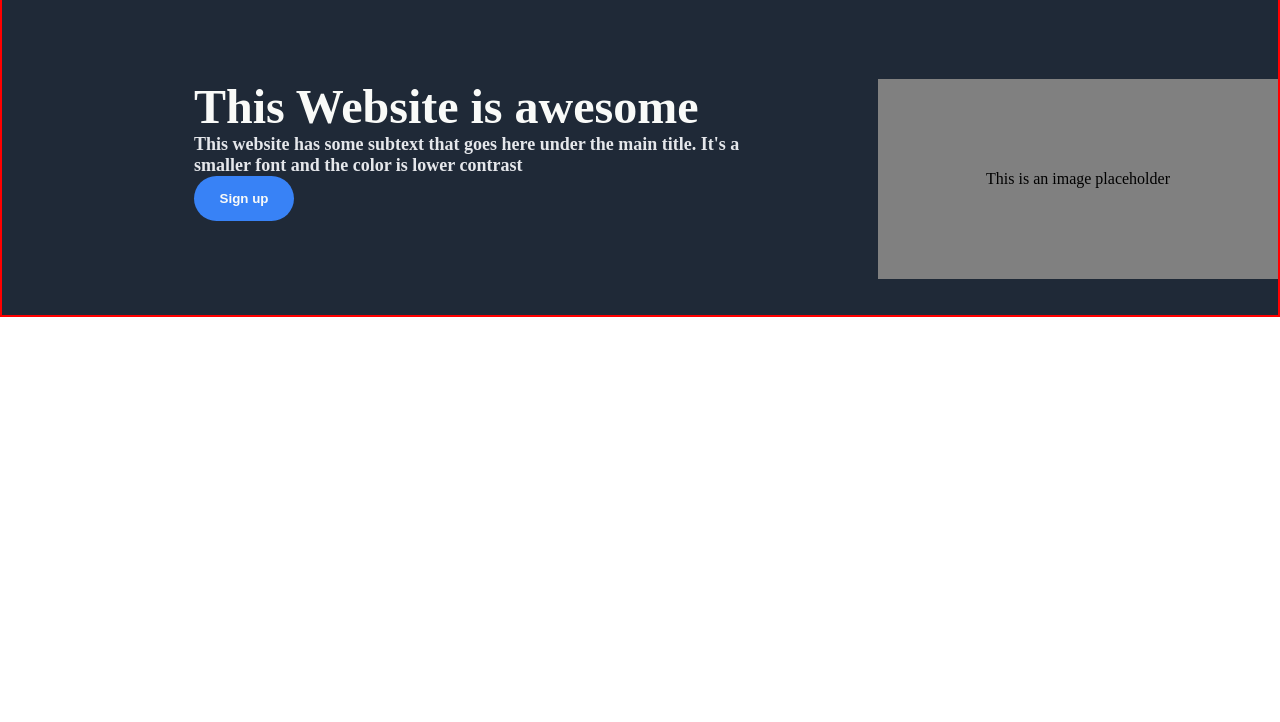
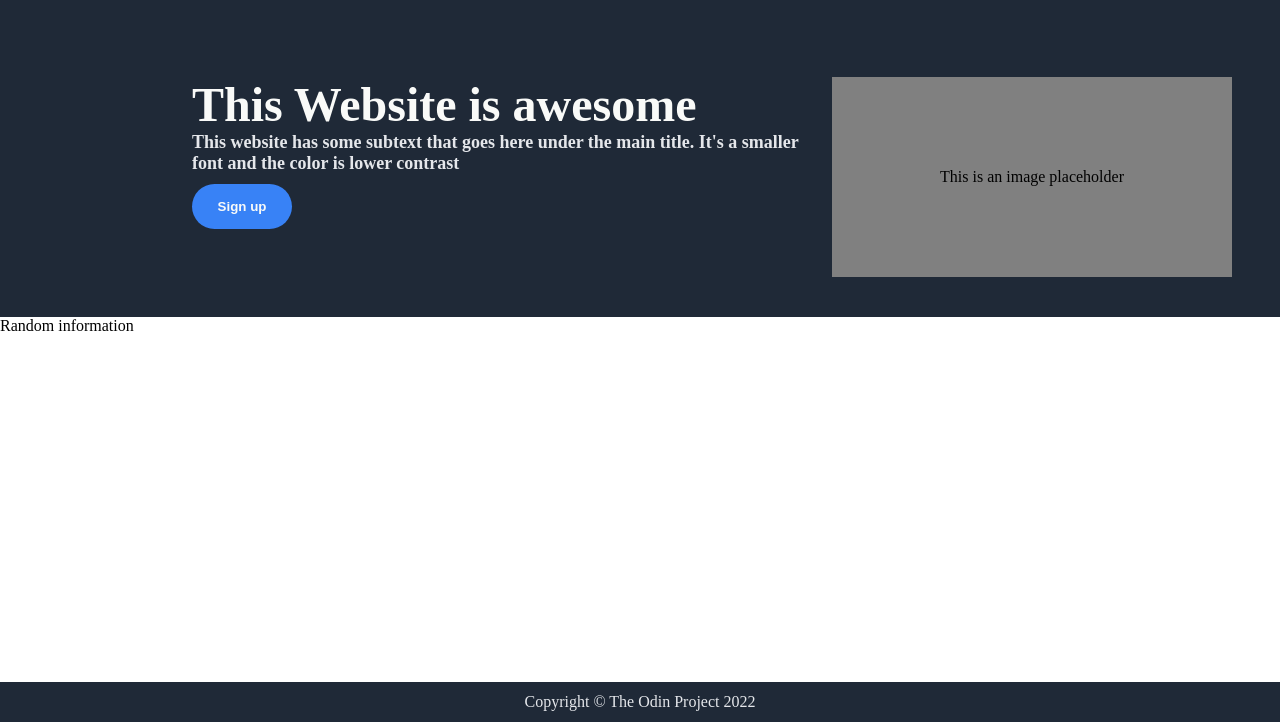
Before and after one commit to kyleferguson91/odin-project1, a plain HTML site: page index.html in a window 1280 px wide. Shown: the part 78-800 px from the top of the page. Drawn offline with Linux system fonts and the light colour scheme.

Commit message:
footer added

```diff
--- a/index.html
+++ b/index.html
@@ -35,6 +35,11 @@
    <div class="title-img"><div class="holder">This is an image placeholder</div>
 </div>
 </div>
+<div class="random-info">Random information</div>
 
+
+<div class="footer">
+    <footer>Copyright © The Odin Project 2022</footer>
+</div>
 </body>
 </html>
--- a/style.css
+++ b/style.css
@@ -61,14 +61,16 @@ body {
 }
 
 .title-section {
-    border: 2px solid red;
+
     width: 100%;
     height: 40vh;
     background-color: var(--main-header-color);
     display: flex;
     flex-flow: row;
-   column-gap: 10%;
+
    padding: 80px 0;
+   overflow: hidden;
+
 
 }
 
@@ -79,7 +81,7 @@ body {
     font-weight: bolder;
     color: #f9faf8;
     width: 50vw;
-    flex-basis: 100%;
+
 }
 
 .subtext {
@@ -90,6 +92,8 @@ body {
 .title-img {
 
 }
+
+
 button {
     display: block;
     width: 100px;
@@ -100,6 +104,7 @@ button {
     color: #f9faf8;
     border-radius: 25px;
     border: none;
+    margin-top: 10px;
 
 }
 
@@ -111,3 +116,20 @@ button {
     justify-content: center;
     align-items: center;
 }
+
+.random-info {
+    height: 40vh;
+}
+
+
+.footer {
+    background-color: var(--main-header-color);
+    display: flex;
+    justify-content: center;
+    align-items: center;
+    color: #e5e7eb;
+    height: 5vh;
+    width: 100%;
+    position: absolute;
+    bottom: 0;
+}
```
